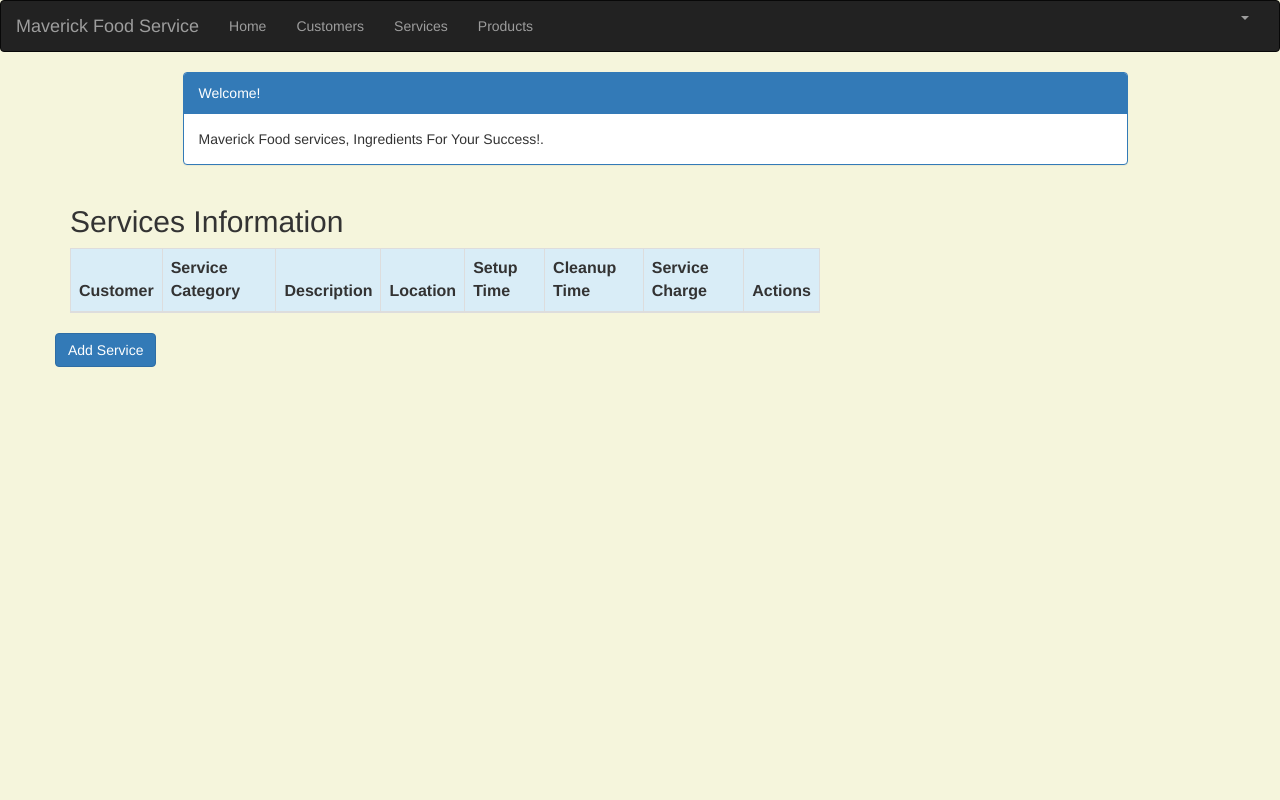
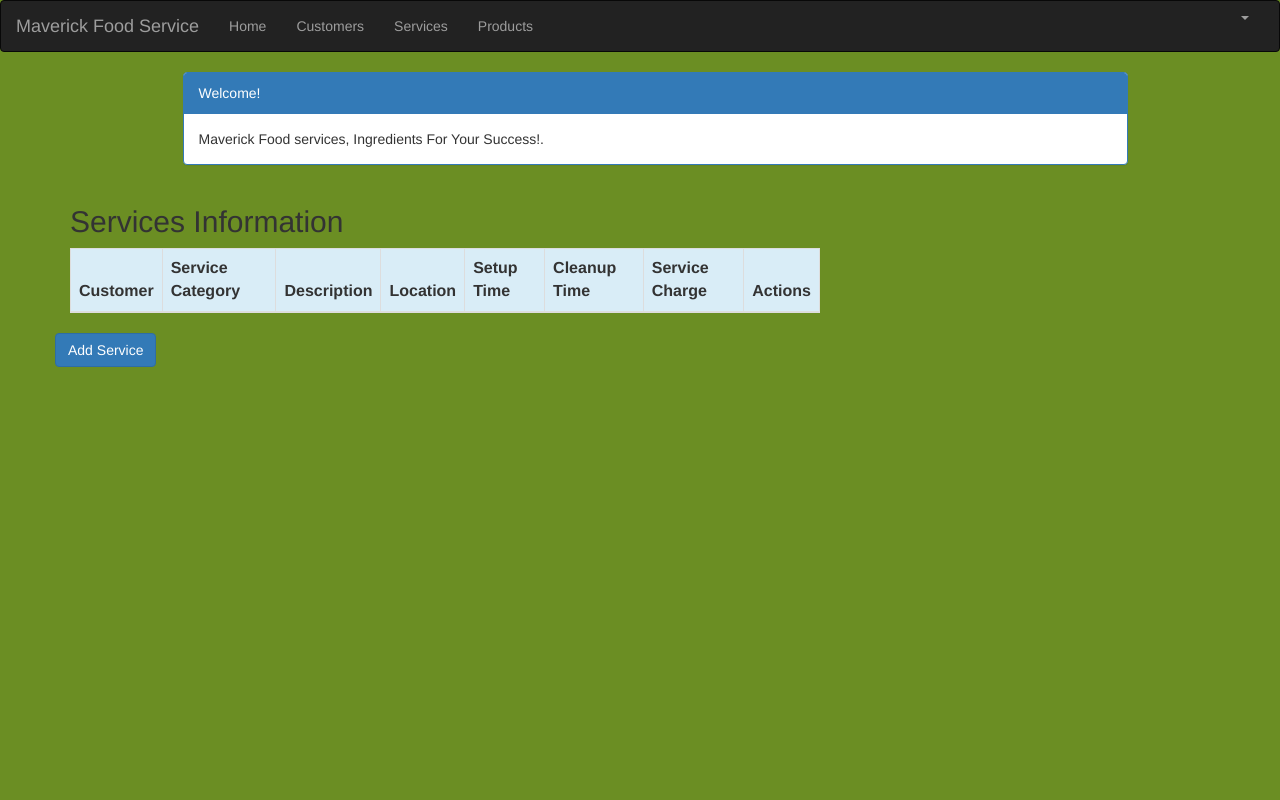
Before and after one commit to DevashishNeupane/Blog2, a Django app: page /service_list in a window 1280 px wide. Run offline with Django 3.2, Linux system fonts and the light colour scheme; the visitor is signed in with stand-in values (Sample User, id 1); data that the repository does not hold is empty; some libraries are stand-ins or nearby versions.

Commit message:
Update service_list.html

```diff
--- a/crm/templates/crm/service_list.html
+++ b/crm/templates/crm/service_list.html
@@ -10,7 +10,7 @@
     <body>
     <style>
         body {
-            background-color: beige;
+            background-color: OliveDrab;
         }
     </style>
     <div class="container">
```
